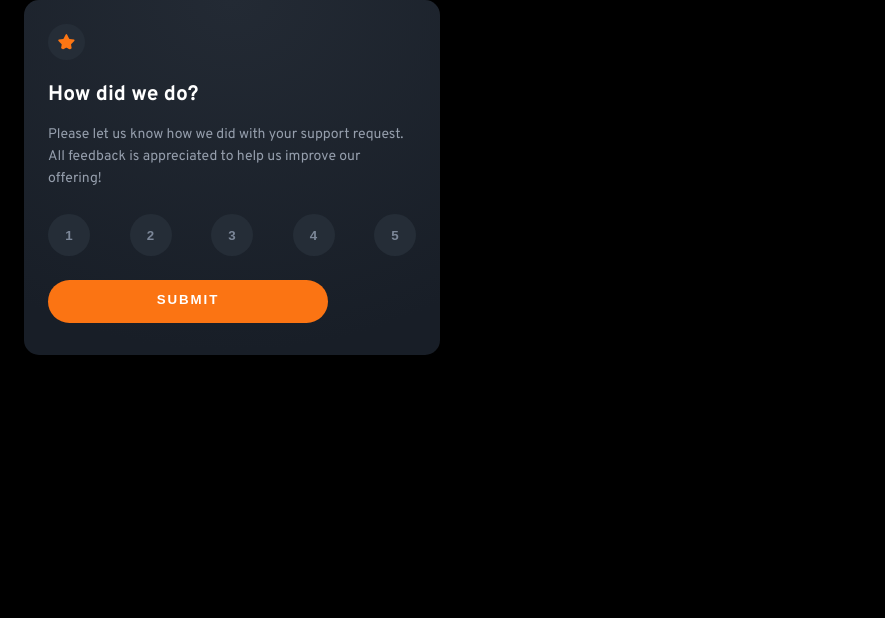
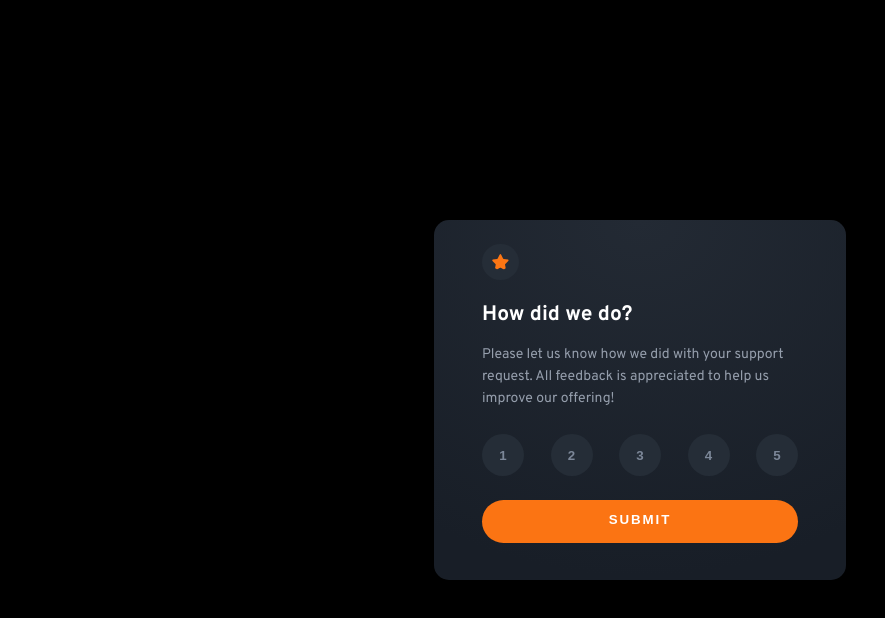
Before and after one commit to enrihg/frontend-mentor-challenges, a plain HTML site: page 01 - interactive rating component/index.html in a window 1280 px wide. Shown: the whole page, without its empty margins (0-885 px from the left). Drawn offline with Linux system fonts and the light colour scheme.

Commit message:
small details added. Project finished

```diff
--- a/01 - interactive rating component/index.html
+++ b/01 - interactive rating component/index.html
@@ -32,7 +32,7 @@
     <img src="images/illustration-thank-you.svg" alt="credit-card-icon">
     <p class="submit__rate">You selected <span id="rate">XYZ</span> out of 5</p>
     <h2>Thank you!</h2>
-    <p>We appreciate you taking the time to give a rating. If you ever need more support, don’t hesitate to get in
+    <p class=" ">We appreciate you taking the time to give a rating. If you ever need more support, don’t hesitate to get in
       touch!
     </p>
   </div>
--- a/01 - interactive rating component/styles.css
+++ b/01 - interactive rating component/styles.css
@@ -23,15 +23,19 @@ body {
     font-family: var(--ff-base);
     font-size: var(--fs-base);
     padding: 0 1.5rem 0 1.5rem;
+    min-height: 100vh;
+    display: flex;
+    justify-content: center;
+    align-items: center;
 }
 
 .rating__card,
 .submit__screen {
     background: radial-gradient(98.96% 98.96% at 50% 0%, #232A34 0%, #181E27 100%);
     border-radius: 15px;
-    padding: 1.5rem 1.5rem 2rem 1.5rem;
-    max-width: 416px;
-
+    padding: 1.5rem 1.5rem 1.5rem 1.5rem;
+    min-height: 360px;
+    max-width: 412px;
 }
 
 .star-icon {
@@ -50,13 +54,18 @@ p {
     line-height: 1.375rem;
 }
 
+.margin-bottom {
+    margin-bottom: 0;
+}
+
 .button__container {
     display: flex;
+    flex-wrap: wrap;
     justify-content: space-between;
     list-style-type: none;
 }
 
-.button__rate{
+.button__rate {
     cursor: pointer;
     background-color: var(--clr-neutral-800);
     border: none;
@@ -86,7 +95,7 @@ p {
     border: none;
     border-radius: 22.5px;
     color: var(--clr-neutral-100);
-    width: 280px;
+    width: 100%;
     padding: 0.75rem 0 0.9735rem 0;
     margin-top: 1.5rem;
     letter-spacing: 1.87px;
@@ -102,18 +111,18 @@ p {
     text-align: center;
 }
 
+img {
+
+    max-width: 100%;
+}
+
 .submit__rate {
     display: inline-block;
     color: var(--clr-primary);
     background-color: var(--clr-neutral-800);
     border-radius: 22.5px;
-    padding: 0.3125rem 0.75rem ;
-    margin: 1.5rem auto ;
-
-}
-
-#rate {
-    color: yellow;
+    padding: 0.3125rem 0.75rem;
+    margin: 1.5rem auto;
 }
 
 .disabled {
@@ -123,3 +132,15 @@ p {
 .enabled {
     display: initial;
 }
+
+@media only screen and (min-width: 425px) {
+    .rating__card,
+    .submit__screen {
+        padding: 1.5rem 3rem 1.5rem 3rem;
+    }
+
+    .submit__screen img {
+        display: block;
+        margin: auto;
+    }
+}
```
Also changed, not shown: 6 other files.
